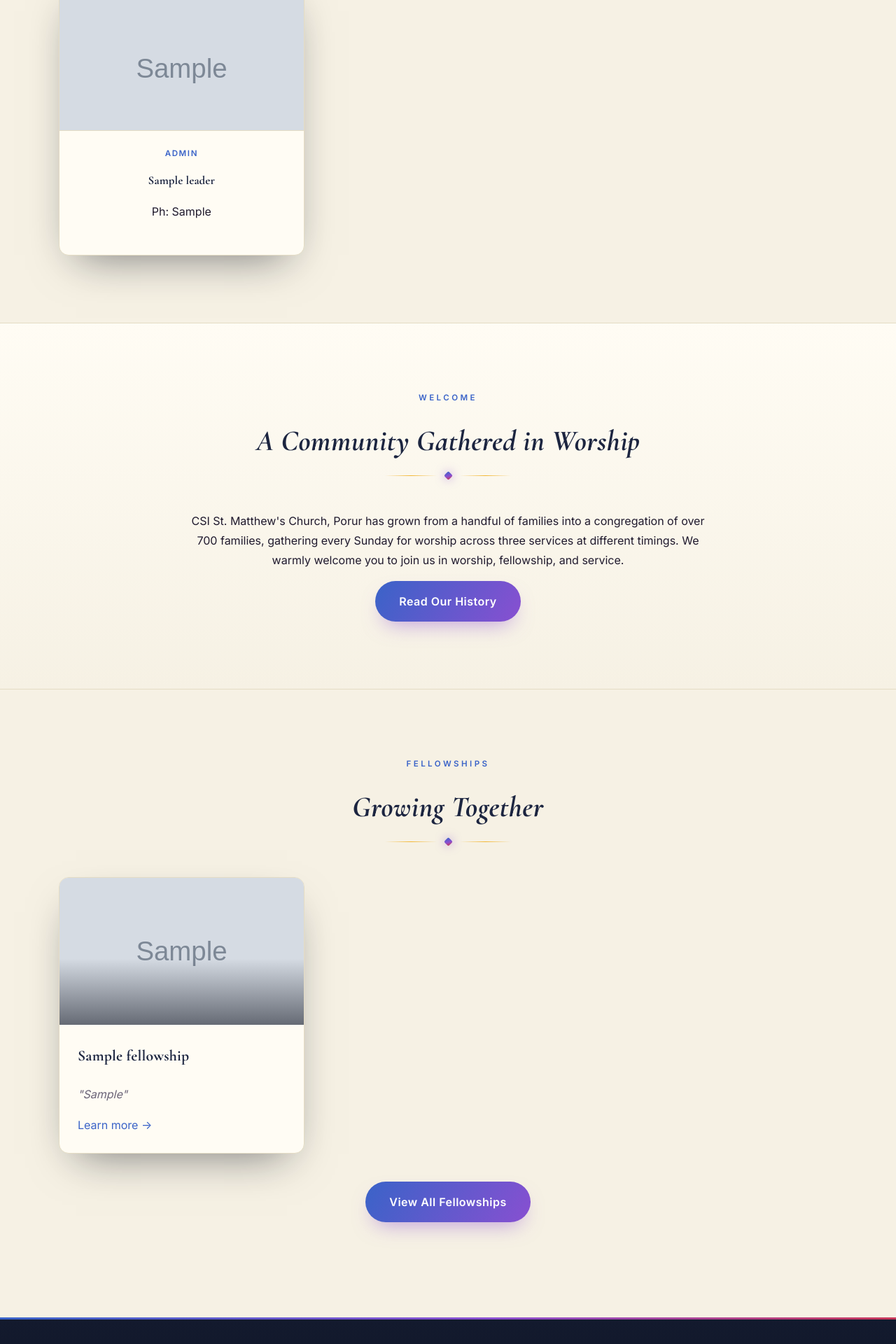
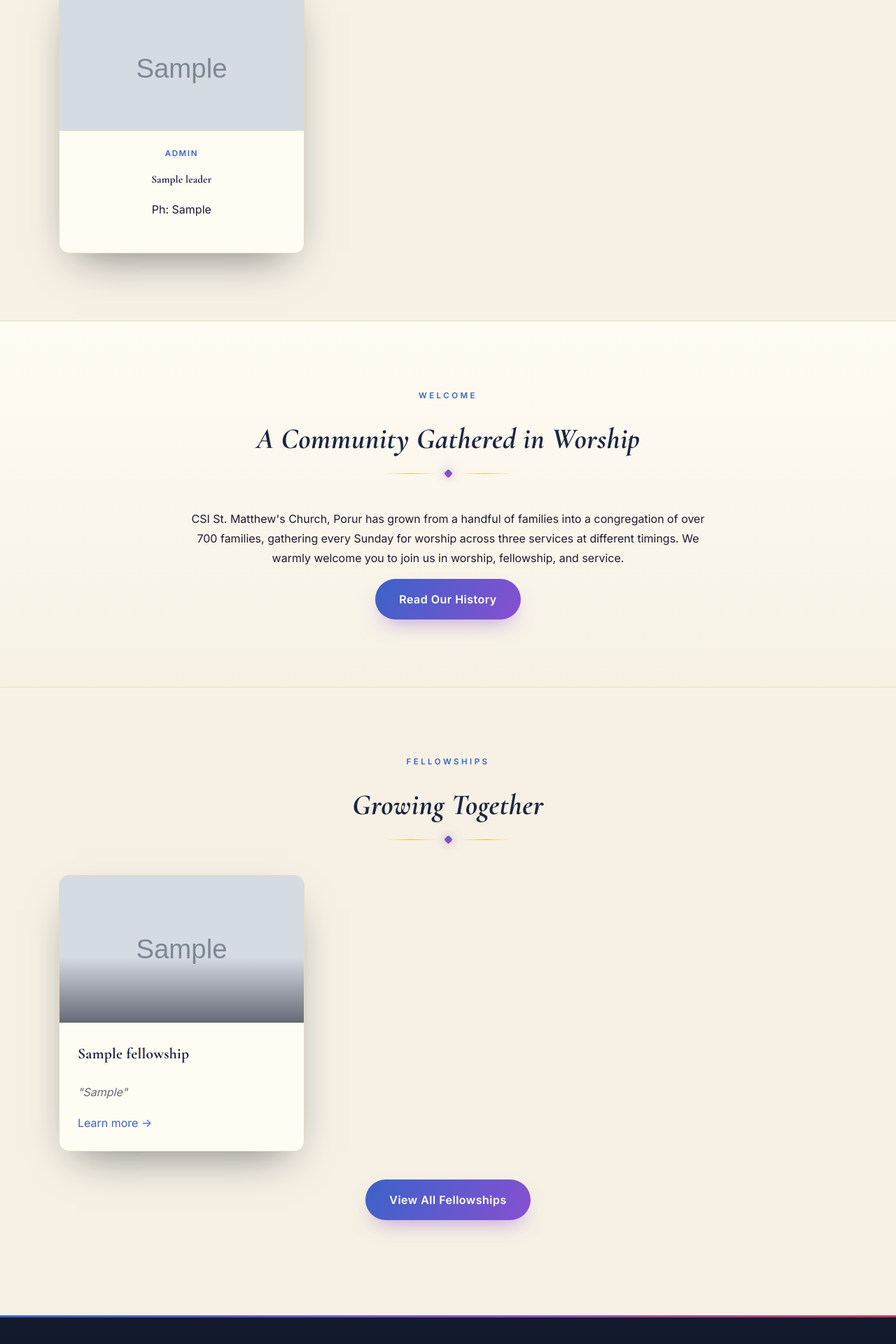
Before and after one commit to wisetechsolutions2026/csist-church, a PHP site: page / in a window 1280 px wide. Shown: the part 1810-3730 px from the top of the page at 70% size. Run offline with PHP 8.4, Linux system fonts and the light colour scheme; tables that the repository leaves empty hold one stand-in row (values such as "Sample post"); grey boxes marked "Sample" are stand-in pictures; some libraries are stand-ins or nearby versions.

Commit message:
Shrink leadership card name font further for full-name fit
Co-Authored-By: Claude Sonnet 5 <noreply@anthropic.com>

```diff
--- a/assets/css/style.css
+++ b/assets/css/style.css
@@ -324,7 +324,7 @@ section.dark .section-sub { color: #b8ae90; }
   padding: 22px 24px 32px;
 }
 .leader-body h3 {
-  font-size: 1.05rem;
+  font-size: 0.95rem;
   white-space: nowrap;
   overflow: hidden;
   text-overflow: ellipsis;
```
